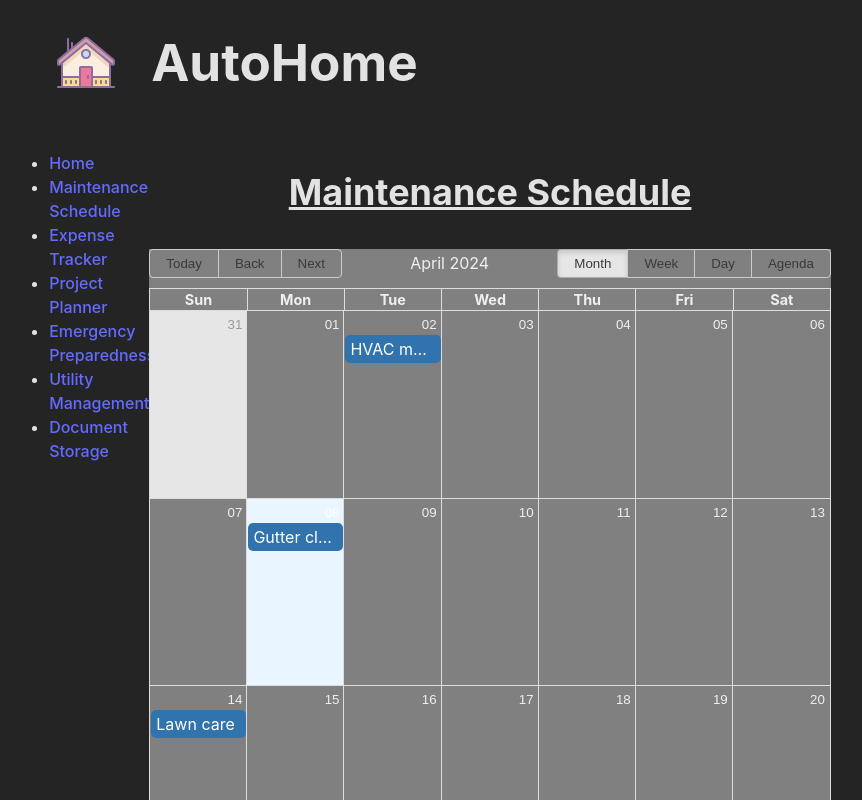
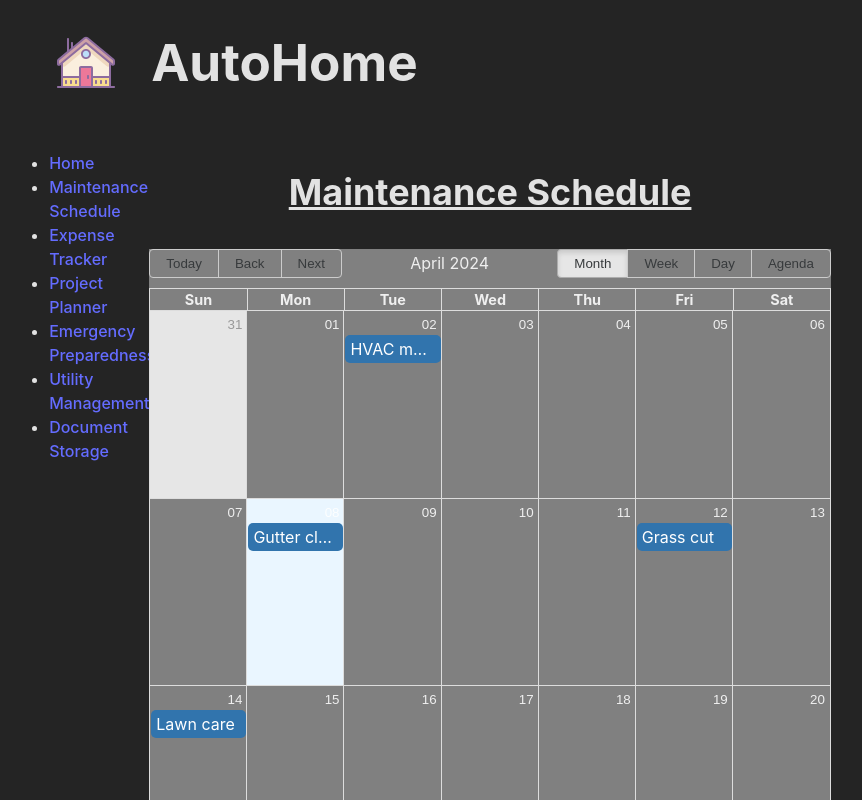
Before and after one commit to dhoffens/autoHome, a React (Vite) app: page /maintenance-schedule in a window 1280 px wide. Shown: the top 800 px of the page, without its empty margins (200-1062 px from the left). Built offline with nearby package versions, Linux system fonts and the light colour scheme.

Commit message:
test webhook

```diff
--- a/src/components/MaintenanceSchedule/MaintenanceSchedule.tsx
+++ b/src/components/MaintenanceSchedule/MaintenanceSchedule.tsx
@@ -22,6 +22,11 @@ const events = [
     start: new Date(2024, 3, 14),
     end: new Date(2024, 3, 14),
   },
+  {
+    title: 'Grass cut',
+    start: new Date(2024, 3, 12),
+    end: new Date(2024, 3, 12),
+  },
 ];
 
 export const MaintenanceSchedule: React.FC = () => {
```
